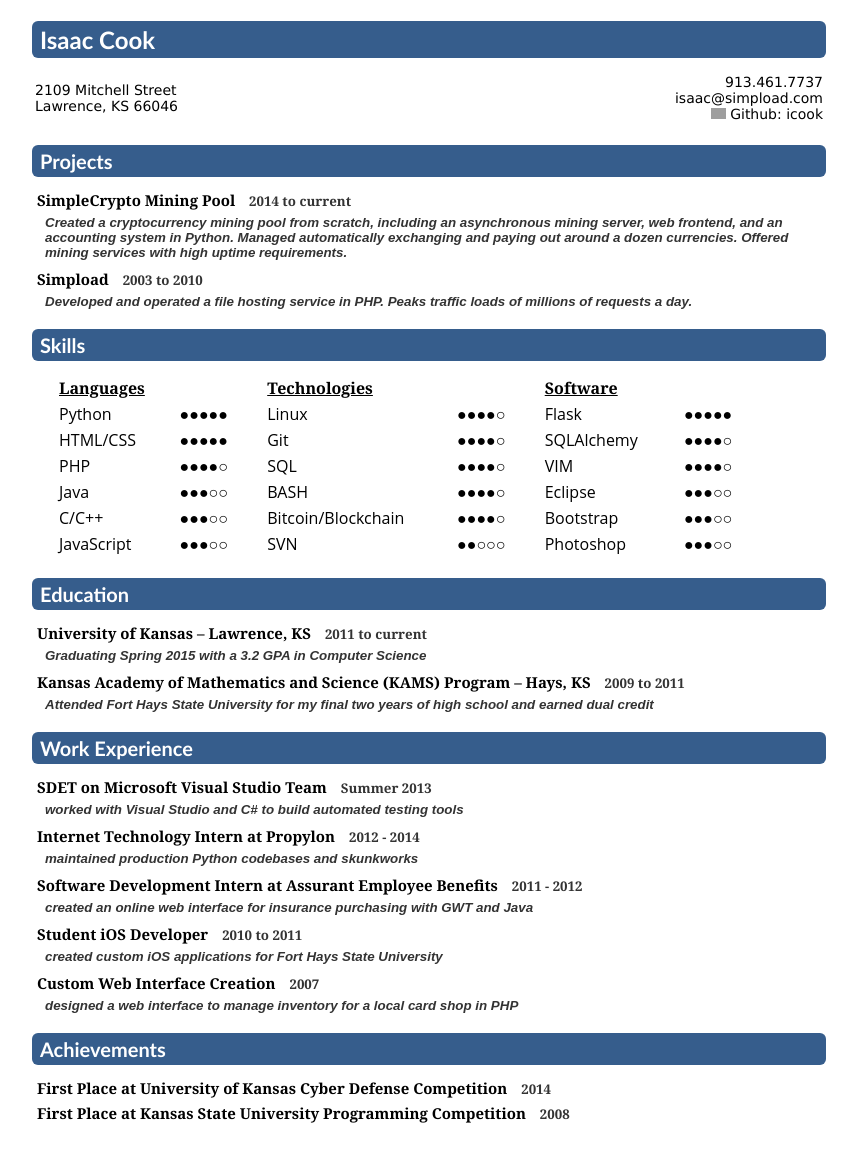
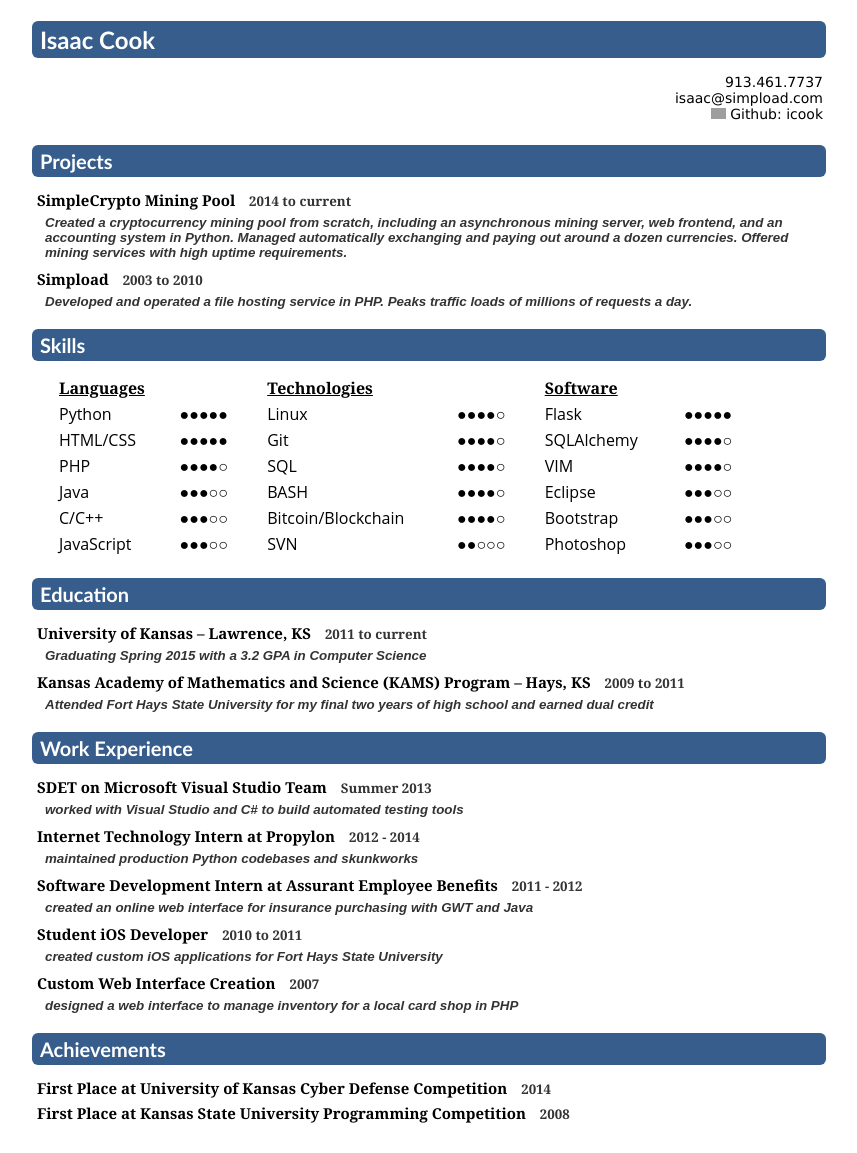
Before and after one commit to icook/personal, a Jekyll site: the page resume/index.html, which Jekyll copies as it is, in a window 1280 px wide. Shown: the whole page, without its empty margins (211-1068 px from the left). Built offline with Jekyll 4.4.1, drawn with Linux system fonts in a browser that asks for light colours; Markdown is read by kramdown in place of the engine named in the settings; grey boxes are pictures that could not be loaded.

Commit message:
Remove my address, it's wrong now, and will be changing too much

```diff
--- a/resume/index.html
+++ b/resume/index.html
@@ -88,8 +88,6 @@
       	<tr>
 			<td>
 				<p style="text-indent:0px; padding-left:0px;">
-					2109 Mitchell Street<br/>
-					Lawrence, KS 66046
 				</p>
 			</td>
 			<td align="right">
```
